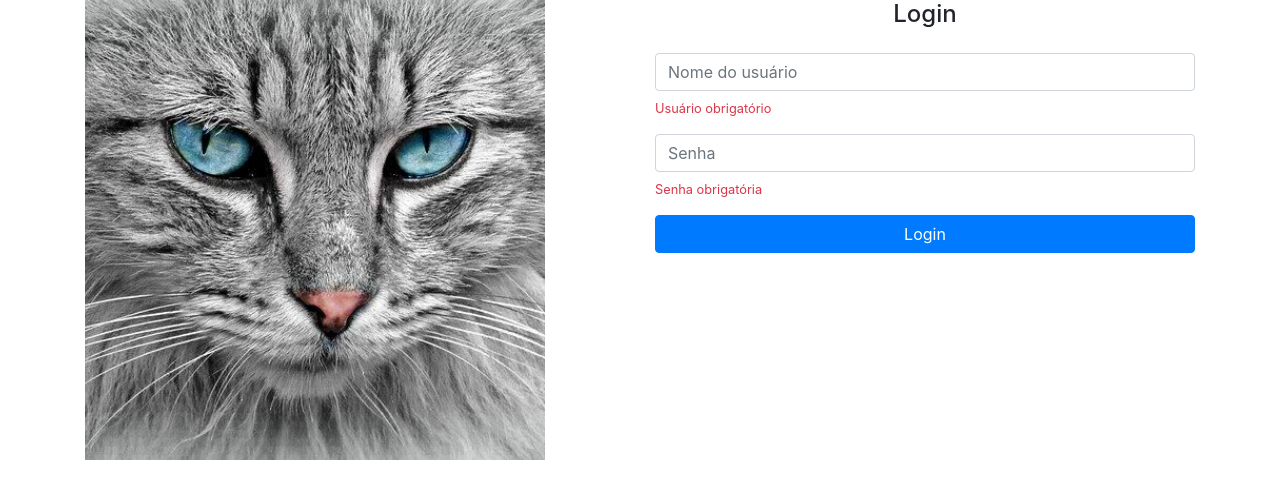
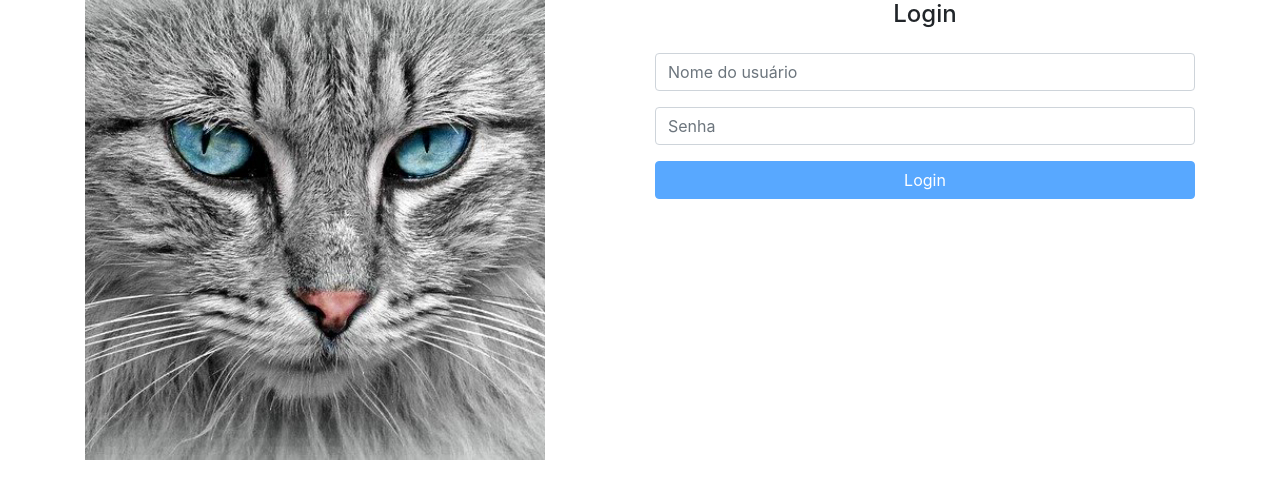
Before and after one commit to sbm-ocampagnoli/padawan-angular-02, an Angular app in the folder gatitobook/: page /home in a window 1280 px wide. Shown: the top 498 px of the page. Built offline with nearby package versions, Linux system fonts and the light colour scheme.

Commit message:
Adicionando validação de formulário.

```diff
--- a/gatitobook/src/app/home/login/login.component.html
+++ b/gatitobook/src/app/home/login/login.component.html
@@ -1,6 +1,6 @@
 <h4 class="text-center">Login</h4>
 
-<form action="" class="form mt-4" (ngSubmit)="login()">
+<form action="" class="form mt-4" (ngSubmit)="login()" #loginForm="ngForm">
   <div class="form-group">
     <input
       type="text"
@@ -11,7 +11,7 @@
       #campoUsuario="ngModel"
       required
     />
-    <app-mensagem *ngIf="campoUsuario.invalid" mensagem="Usuário obrigatório">
+    <app-mensagem *ngIf="campoUsuario.invalid && campoUsuario.touched" mensagem="Usuário obrigatório">
     </app-mensagem>
   </div>
   <div class="form-group">
@@ -24,8 +24,8 @@
       #campoSenha="ngModel"
       required
     />
-    <app-mensagem *ngIf="campoSenha.invalid" mensagem="Senha obrigatória"></app-mensagem>
+    <app-mensagem *ngIf="campoSenha.invalid && campoSenha.touched" mensagem="Senha obrigatória"></app-mensagem>
   </div>
 
-  <button class="btn btn-primary btn-block">Login</button>
+  <button class="btn btn-primary btn-block" [disabled]="loginForm.invalid">Login</button>
 </form>
```
